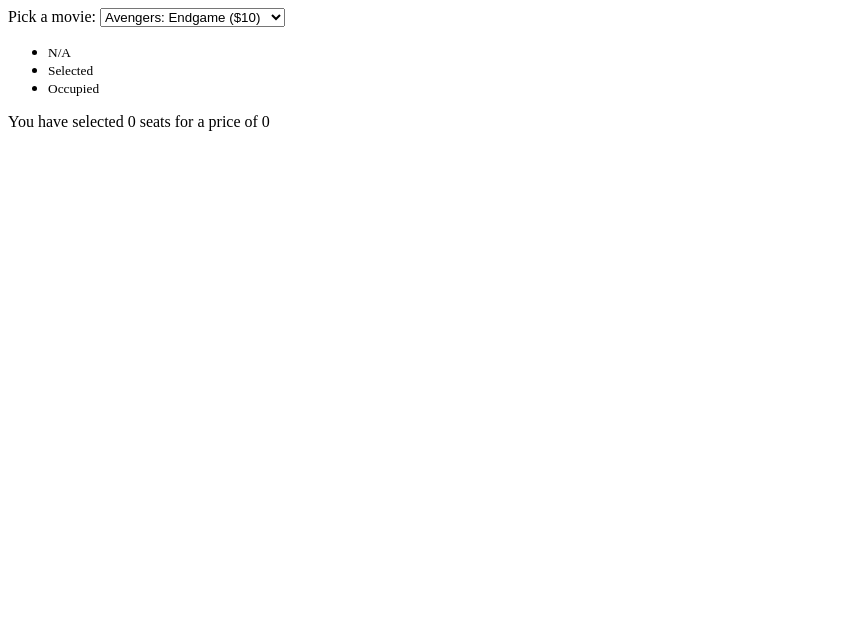
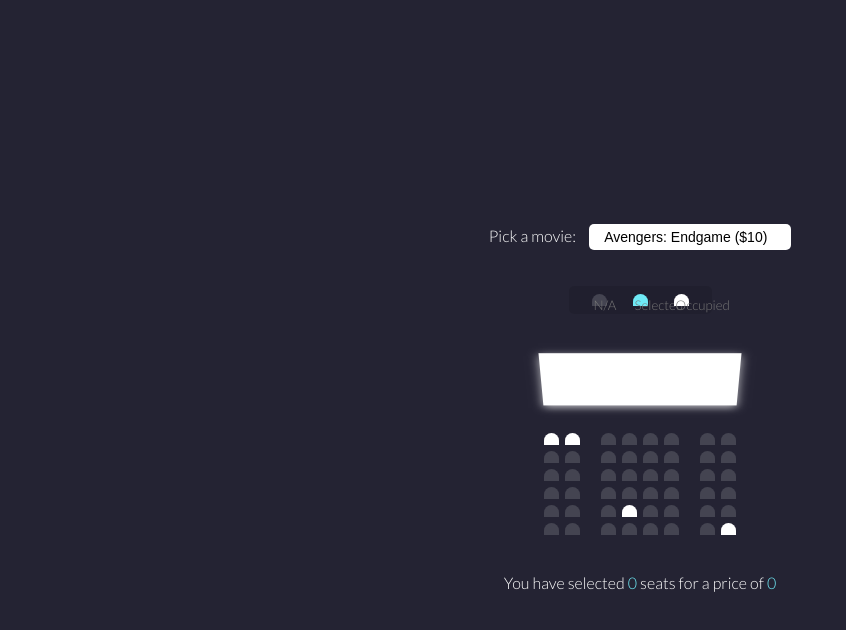
Before and after one commit to cameron-poehner/Movie_Seat_Booking, a plain HTML site: page index.html in a window 1280 px wide. Shown: the whole page, without its empty margins (0-846 px from the left). Drawn offline with Linux system fonts and the light colour scheme.

Commit message:
completed style sheet

```diff
--- a/index.html
+++ b/index.html
@@ -18,7 +18,7 @@
         </select>
     </div>
 
-    <ul class="seat">
+    <ul class="showcase">
         <li>
             <div class="seat">
                 <small>N/A</small>
--- a/style.css
+++ b/style.css
@@ -0,0 +1,119 @@
+@import url('https://fonts.googleapis.com/css2?family=Lato:wght@300&display=swap');
+
+
+* {
+    box-sizing: border-box;
+}
+
+body {
+    background-color: #242333;
+    display: flex;
+    color: #fff;
+    flex-direction: column;
+    align-items: center;
+    justify-content: center;
+    height: 100vh;
+    font-family: 'Lato', sans-serif;
+    margin: 0;
+
+}
+
+.movie-container {
+    margin: 20px;
+
+}
+
+.movie-container select {
+    background-color: #fff;
+    border: 0;
+    border-radius: 5px;
+    font-size: 14px;
+    margin-left: 10px;
+    padding: 5px 15px 5px 15px;
+    -moz-appearance: none;
+    -webkit-appearance: none;
+    appearance: none;
+}
+
+.container {
+    perspective: 1000px;
+    margin-bottom: 30px;
+  }
+
+.seat {
+    background-color: #444451;
+    height: 12px;
+    width: 15px;
+    margin: 3px;
+    border-top-left-radius: 10px;
+    border-top-right-radius: 10px;
+}
+
+.seat.selected {
+    background-color: #6feaf6;
+}
+
+.seat.occupied {
+    background-color: #fff;
+
+}
+
+.seat:nth-of-type(2) {
+    margin-right: 18px;
+}
+
+.seat:nth-last-of-type(2) {
+    margin-left: 18px;
+}
+
+.seat:not(.occupied):hover {
+    cursor: pointer;
+    transform: scale(1.2)
+}
+
+.showcase .seat:not(.occupied):hover {
+    cursor: default;
+    transform: scale(1);
+  }
+
+  .showcase {
+    background: rgba(0, 0, 0, 0.1);
+    padding: 5px 10px;
+    border-radius: 5px;
+    color: #777;
+    list-style-type: none;
+    display: flex;
+    justify-content: space-between;
+  }
+
+  .showcase li {
+    display: flex;
+    align-items: center;
+    justify-content: center;
+    margin: 0 10px;
+  }
+
+  .showcase li small {
+    margin-left: 2px;
+  }
+
+  .row {
+    display: flex;
+  }
+
+  .screen {
+    background-color: #fff;
+    height: 70px;
+    width: 100%;
+    margin: 15px 0;
+    transform: rotateX(-45deg);
+    box-shadow: 0 3px 10px rgba(255, 255, 255, 0.7);
+  }
+
+  p.text {
+    margin: 5px 0;
+  }
+
+  p.text span {
+    color: #6feaf6;
+  }
```
